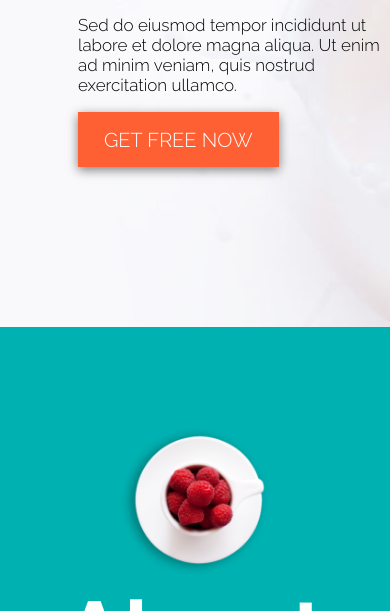
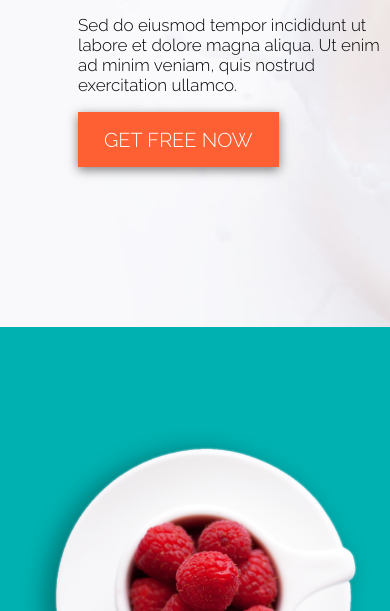
Before and after one commit to szyszak/cahee, a website: page src/index.pug in a window 390 px wide. Shown: the part 233-844 px from the top of the page. Drawn offline with nearby package versions, Linux system fonts and the light colour scheme; files that its build step writes are made by us from their sources; files whose address does not match are found by name.

Commit message:
fixed image responsiveness in about section

```diff
--- a/src/_media.sass
+++ b/src/_media.sass
@@ -54,7 +54,7 @@
       display: none
 
   .about
-    padding: 100px
+    flex-direction: column
 
     .about-col
       margin: 0 20px
@@ -90,9 +90,6 @@
 
   .home
     background-position: 40% center
-
-  .about
-    flex-direction: column
 
   .services
     padding: 0
```
Also changed, not shown: dist/styles.css.
